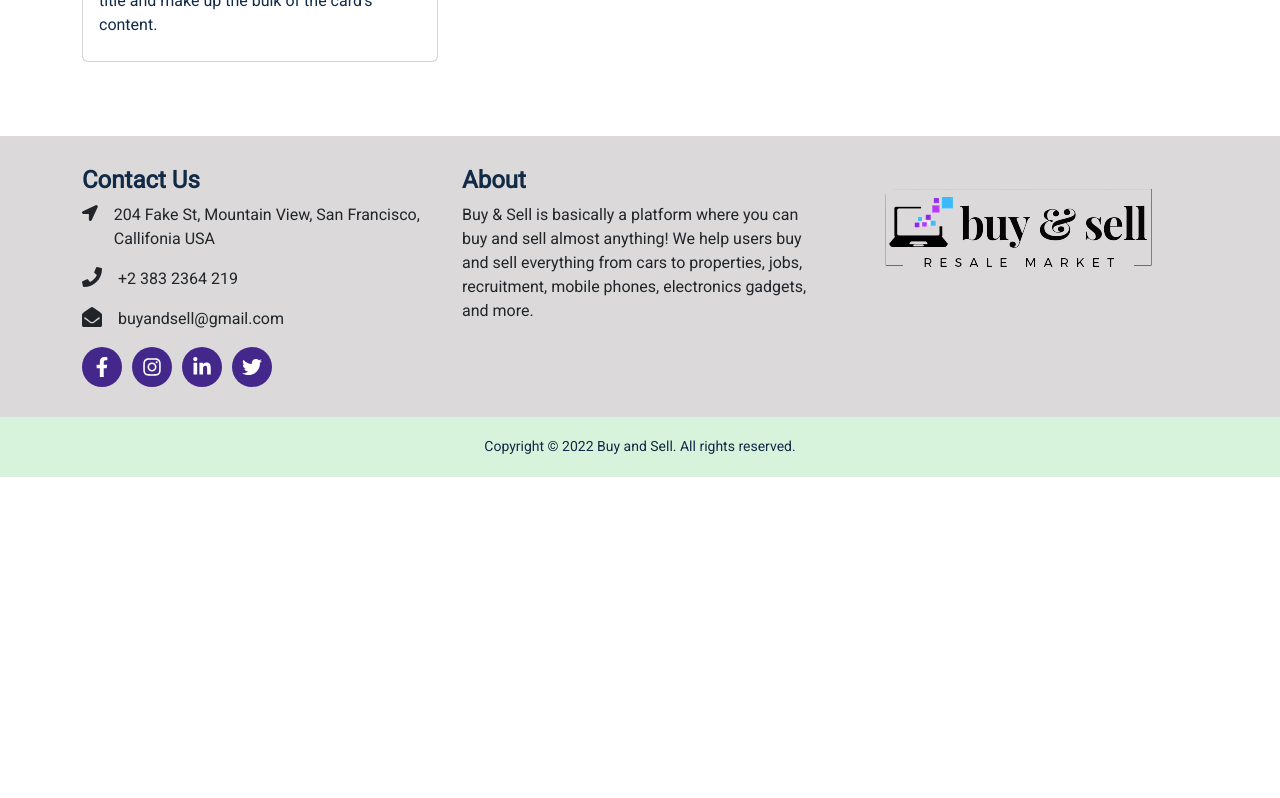
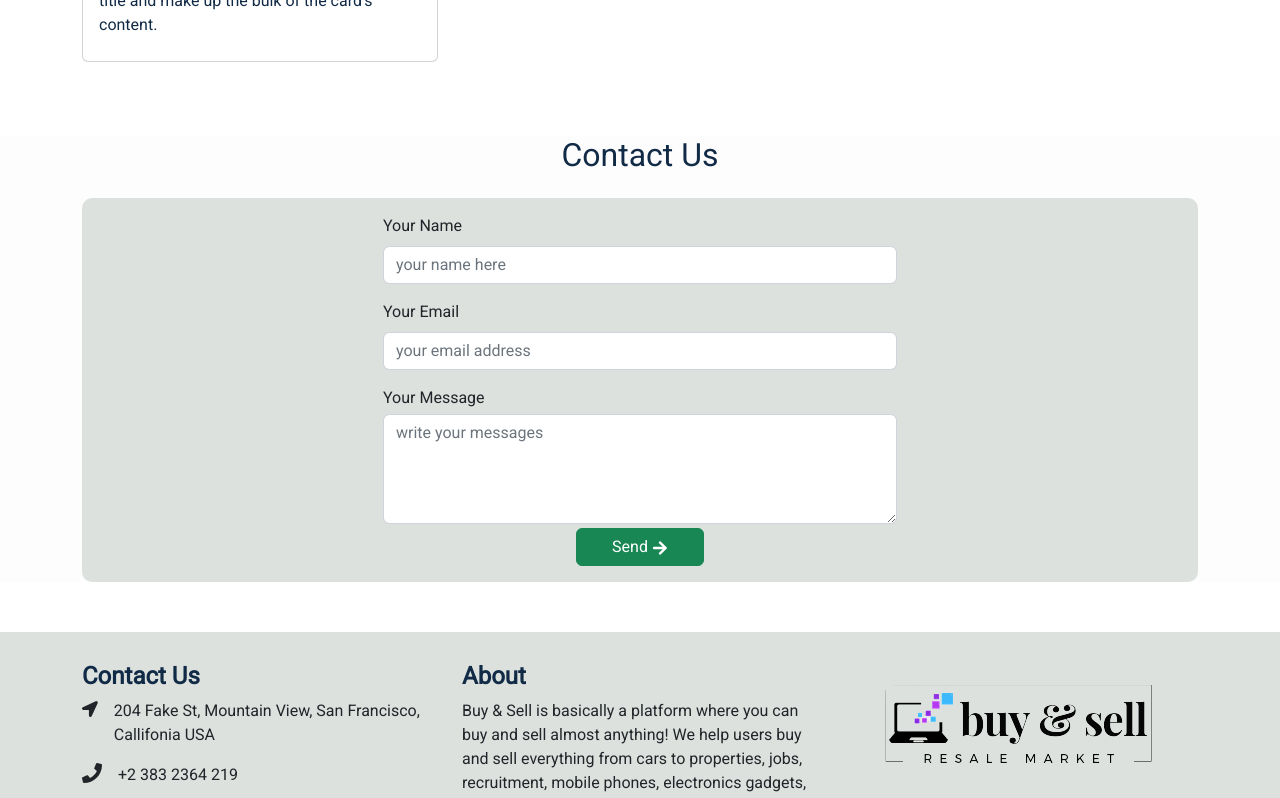
Before and after one commit to sksabbirhossain/buy-and-sell-clint, a React (Create React App) app: page / in a window 1280 px wide. Shown: the part 940-1738 px from the top of the page. Before the commit the page ends 1417 px from the top, so only its background shows below. Built offline with nearby package versions, Linux system fonts and the light colour scheme.

Commit message:
created a contact us section in home page

```diff
--- /dev/null
+++ b/src/components/Button/Button.js
@@ -0,0 +1,7 @@
+import React from "react";
+
+const Button = ({ children, className }) => {
+  return <button type="submit" className={`mainBtn btn btn-success ${className}`}>{children}</button>;
+};
+
+export default Button;
--- /dev/null
+++ b/src/components/Contact/Contact.js
@@ -0,0 +1,56 @@
+import React from "react";
+import { FaArrowRight } from "react-icons/fa";
+import Button from "../Button/Button";
+import Form from "../Form/Form";
+import FormInput from "../FormInput/FormInput";
+import styles from "./Contact.module.css";
+
+const Contact = () => {
+  return (
+    <section className={`mb-5 ${styles.contact}`}>
+      <div className="container">
+        <h2 className="my-4 text-center">Contact Us</h2>
+        <div className={styles.contactFrom}>
+          <div className="row">
+            <div className="offset-md-3 col-md-6">
+              <div className="p-3">
+                <Form>
+                  <FormInput
+                    label="Your Name"
+                    pype="text"
+                    placeholder="your name here"
+                  />
+                  <FormInput
+                    label="Your Email"
+                    pype="email"
+                    placeholder="your email address"
+                  />
+                  <div className="mb-1">
+                    <label htmlFor="">Your Message</label>
+                  </div>
+                  <textarea
+                    name="desc"
+                    className="form-control"
+                    cols="30"
+                    rows="4"
+                    placeholder="write your messages"
+                  ></textarea>
+                  <div className="d-flex justify-content-center">
+                    <Button className="mt-1 w-25">
+                      Send{" "}
+                      <span className="d-none d-lg-inline-block">
+                        <FaArrowRight />
+                      </span>
+                    </Button>
+                  </div>
+                </Form>
+              </div>
+            </div>
+          </div>
+        </div>
+      </div>
+    </section>
+  );
+};
+
+export default Contact;
--- /dev/null
+++ b/src/components/Contact/Contact.module.css
@@ -0,0 +1,7 @@
+.contact{
+    background-color:  #fdfdfd;
+}
+.contactFrom{
+    background-color: var(--secondary-color);
+    border-radius: 10px;
+}
--- a/src/components/Footer/Footer.module.css
+++ b/src/components/Footer/Footer.module.css
@@ -1,5 +1,5 @@
 .footerContent{
-    background-color: #dbd9d9;
+    background-color: var(--secondary-color);
     padding: 30px 0;
 }
 .footer{
--- /dev/null
+++ b/src/components/Form/Form.js
@@ -0,0 +1,7 @@
+import React from "react";
+
+const Form = ({ children, ...rest }) => {
+  return <form {...rest}>{children}</form>;
+};
+
+export default Form;
--- /dev/null
+++ b/src/components/FormInput/FormInput.js
@@ -0,0 +1,14 @@
+import React from "react";
+
+const FormInput = ({ label, ...rest }) => {
+  return (
+    <div className="mb-3">
+      <label htmlFor="exampleInput" className="form-label">
+        {label}
+      </label>
+      <input className="form-control" {...rest} />
+    </div>
+  );
+};
+
+export default FormInput;
--- a/src/components/Slider/Slider.module.css
+++ b/src/components/Slider/Slider.module.css
@@ -3,7 +3,7 @@
 .sliderItems {
   width: 100%;
   min-height: 450px;
-  background-color: #5ba8ad;
+  background-color: var(--secondary-color);
 }
 @media (max-width: 576px) {
   .sliderItems {
--- a/src/index.css
+++ b/src/index.css
@@ -9,6 +9,7 @@
 :root {
   --primary-color: #112a46;
   --background: #d8f3dc;
+  --secondary-color: #dce1de;
 }
 a,
 a:hover {
@@ -31,8 +32,7 @@ button:focus,
 .btn:focus {
   outline: none !important;
   box-shadow: none !important;
-
 }
-section{
+section {
   margin-top: 50px;
 }
--- a/src/pages/Home/Home.js
+++ b/src/pages/Home/Home.js
@@ -1,4 +1,5 @@
 import React from "react";
+import Contact from "../../components/Contact/Contact";
 import Slider from "../../components/Slider/Slider";
 import AdvertisedItems from "./AdvertisedItems";
 import Categories from "./Categories";
@@ -9,6 +10,7 @@ const Home = () => {
       <Slider />
       <AdvertisedItems />
       <Categories />
+      <Contact />
     </>
   );
 };
```
